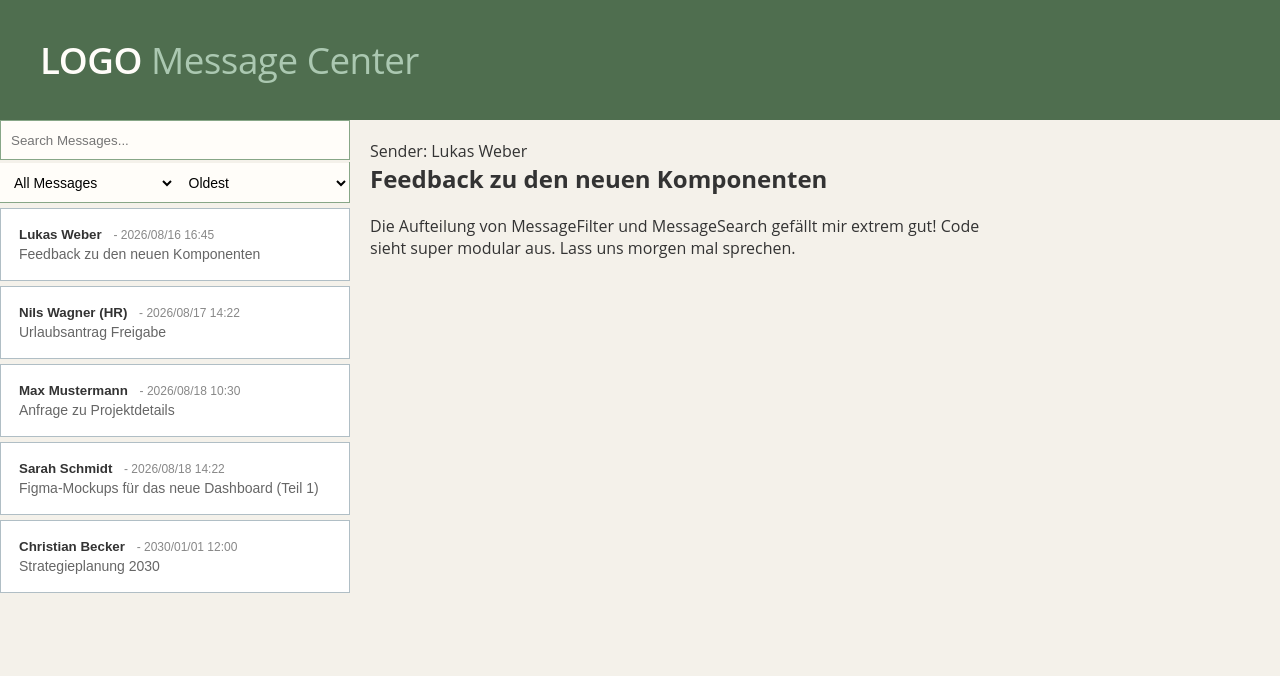
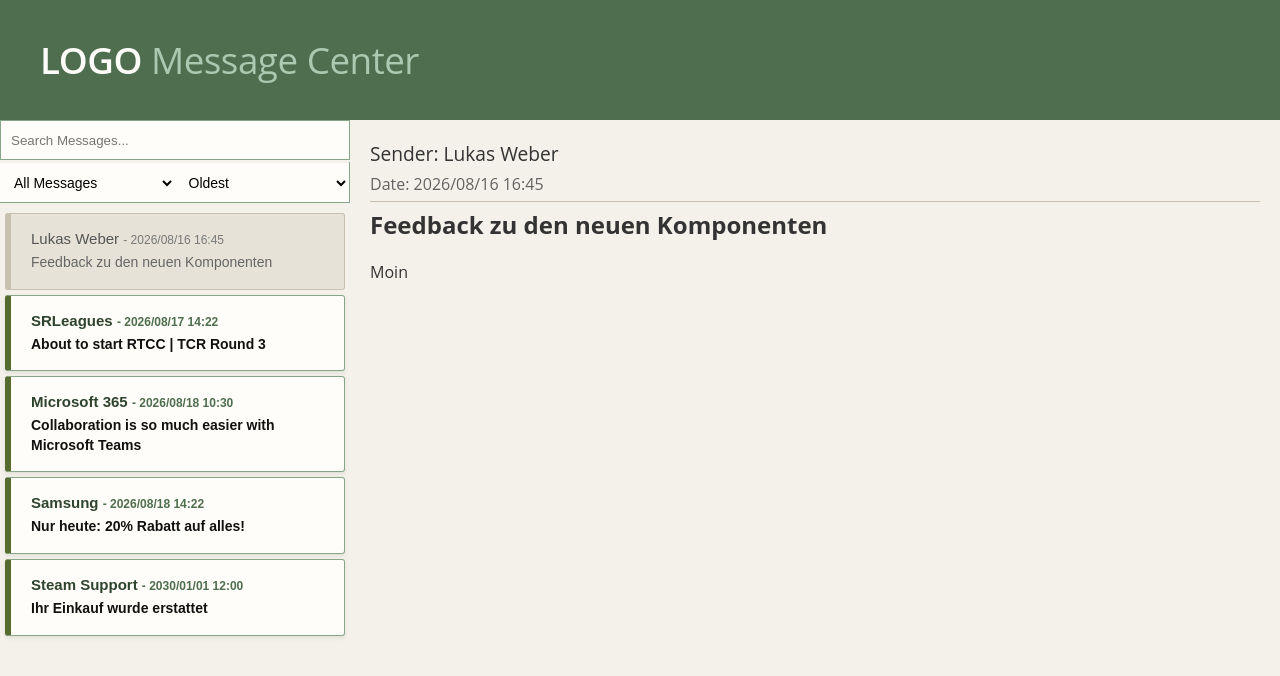
Before and after one commit to Yo-jo51/logo-message-center, a Vue app: page / in a window 1280 px wide. Both pictures are taken after a click on the button 175 px from the left and 244 px from the top of the page. Shown: the top 676 px of the page. Built offline with nearby package versions, Linux system fonts and the light colour scheme.

Commit message:
Implement search functionality and enhance message display features

```diff
--- a/src/MessageCenter.vue
+++ b/src/MessageCenter.vue
@@ -9,6 +9,7 @@ import MessageCard from './components/MessageCard.vue'
 import { TestMessages } from '@/MessageData/MessageData'
 
 const messages = ref(TestMessages)
+const searchText = ref('')
 const currentMessage = ref(null)
 
 const filter = ref({
@@ -16,12 +17,28 @@ const filter = ref({
   sort: 'Oldest',
 })
 
+function openMessage(message) {
+  message.seen = true
+  currentMessage.value = message
+}
+
 const filteredMessages = computed(() => {
   let result = messages.value
 
-  if (filter.value.status !== 'All Messages') {
-    result = result.filter((message) => message.status === filter.value.status)
+  if (searchText.value) {
+    const search = searchText.value.toLowerCase()
+
+    result = result.filter(
+      (message) =>
+        message.sender.toLowerCase().includes(search) ||
+        message.subject.toLowerCase().includes(search) ||
+        message.body.toLowerCase().includes(search),
+    )
   }
+
+  if (filter.value.status === 'Seen') result = result.filter((message) => message.seen)
+
+  if (filter.value.status === 'Unseen') result = result.filter((message) => !message.seen)
 
   return [...result].sort((a, b) => {
     const timeA = new Date(a.timestamp)
@@ -35,17 +52,17 @@ const filteredMessages = computed(() => {
 <template>
   <div class="layout">
     <div class="sidebar">
-      <div class="sidebar-controls">
-        <MessageSearch />
-        <MessageFilter @FilterApplied="filter = $event" />
-      </div>
+      <MessageSearch @SearchChanged="searchText = $event" />
+
+      <MessageFilter @FilterApplied="filter = $event" />
 
       <div class="MessageList">
         <MessageCard
           v-for="message in filteredMessages"
           :key="message.id"
           :message="message"
-          @openMail="currentMessage = $event"
+          @openMail="openMessage"
+          :class="{ ifseen: message.seen }"
         />
       </div>
     </div>
@@ -61,23 +78,16 @@ const filteredMessages = computed(() => {
   height: 100vh;
   overflow: hidden;
 }
+
 .sidebar {
   display: flex;
   flex-direction: column;
-  width: 100%;
-  max-width: 350px;
+  width: 350px;
   height: 85vh;
-  flex-shrink: 0;
   margin-top: 15vh;
   gap: 5px;
 }
-.sidebar-controls {
-  display: flex;
-  flex-direction: column;
-  width: 100%;
-  flex-shrink: 0;
-  gap: 5px;
-}
+
 .MessageList {
   display: flex;
   flex-direction: column;
@@ -85,5 +95,6 @@ const filteredMessages = computed(() => {
   width: 100%;
   overflow-y: auto;
   flex-grow: 1;
+  padding: 5px;
 }
 </style>
--- a/src/MessageData/MessageData.js
+++ b/src/MessageData/MessageData.js
@@ -1,33 +1,33 @@
 export const TestMessages = [
   {
     id: 1,
-    sender: 'Sarah Schmidt',
-    subject: 'Figma-Mockups für das neue Dashboard (Teil 1)',
-    body: 'Hi Jan, ich habe den ersten Teil der UI-Komponenten hochgeladen. Schau bitte mal rein. [Entwickler-Notiz: Zeitstempel identisch mit ID 12 / Ungelesen]',
+    sender: 'Samsung',
+    subject: 'Nur heute: 20% Rabatt auf alles!',
+    body: 'Verpasse nicht unsere exklusive Aktion! Sichere dir jetzt das neue Samsung Galaxy mit satten 20% Rabatt. Gib einfach den Code SAM20 beim Checkout ein und der Abzug erfolgt automatisch im Warenkorb. Nur solange der Vorrat reicht!',
     timestamp: '2026/08/18 14:22',
     seen: false,
   },
   {
     id: 2,
-    sender: 'Max Mustermann',
-    subject: 'Anfrage zu Projektdetails',
-    body: 'Hallo Jan, könntest du mir bitte die aktuellen Designdokumente für das Message Center zukommen lassen? Ich benötige sie für das morgige Meeting.',
+    sender: 'Microsoft 365',
+    subject: 'Collaboration is so much easier with Microsoft Teams',
+    body: 'Use Teams to connect and collaborate in one place through meetings, chat, or file sharing. Plus, get work done faster by using Microsoft 365 apps directly from Teams—keeping everything streamlined.',
     timestamp: '2026/08/18 10:30',
-    seen: true,
+    seen: false,
   },
   {
     id: 3,
-    sender: 'Nils Wagner (HR)',
-    subject: 'Urlaubsantrag Freigabe',
-    body: 'Guten Morgen Jan, dein Urlaubsantrag für die zwei Wochen im September wurde erfolgreich im System hinterlegt. Schönen Urlaub vorab!',
+    sender: 'SRLeagues',
+    subject: 'About to start RTCC | TCR Round 3',
+    body: 'Hi, The race is about to start. RTCC | TCR Round 3 - Laguna Seca GP | Multiclass TCR + MX-5 With Apex To Apex',
     timestamp: '2026/08/17 14:22',
-    seen: true,
+    seen: false,
   },
   {
     id: 4,
-    sender: 'Christian Becker',
-    subject: 'Strategieplanung 2030',
-    body: 'Hallo Team, hier ist der erste Entwurf für unsere langfristige Roadmap. [Entwickler-Notiz: Zukunft-Timestamp / Sollte bei "Neueste oben" ganz oben stehen]',
+    sender: 'Steam Support',
+    subject: 'Ihr Einkauf wurde erstattet',
+    body: 'Hallo Lvery, Wir haben Ihnen die Rückerstattung als Steam-Guthaben gutgeschrieben. Das Guthaben wird Ihnen als "ausstehend" angezeigt und wird innerhalb von 7 Tagen verfügbar.',
     timestamp: '2030/01/01 12:00',
     seen: false,
   },
@@ -35,8 +35,8 @@ export const TestMessages = [
     id: 5,
     sender: 'Lukas Weber',
     subject: 'Feedback zu den neuen Komponenten',
-    body: 'Die Aufteilung von MessageFilter und MessageSearch gefällt mir extrem gut! Code sieht super modular aus. Lass uns morgen mal sprechen.',
+    body: 'Moin',
     timestamp: '2026/08/16 16:45',
-    seen: true,
+    seen: false,
   },
 ]
--- a/src/components/MessageCard.vue
+++ b/src/components/MessageCard.vue
@@ -26,35 +26,77 @@ const emit = defineEmits(['openMail'])
   width: 100%;
   display: flex;
   flex-direction: column;
-  gap: 4px;
-
-  padding: 18px;
-  background-color: #ffffff;
-  border: 1px solid #b0bec5;
-
+  gap: 6px;
+  padding: 16px 20px;
+  background-color: #fffdf9;
+  border: 1px solid #87a687;
+  border-left: 6px solid darkolivegreen;
+  border-radius: 3px;
   text-align: left;
   cursor: pointer;
   box-sizing: border-box;
+  box-shadow: 0 2px 4px rgba(79, 110, 79, 0.12);
+  transition:
+    background-color 0.2s ease,
+    box-shadow 0.2s ease,
+    border-color 0.2s ease;
+}
+
+.Card:hover {
+  background-color: #f4f1ea;
+  border-color: #4f6e4f;
+  box-shadow: 0 4px 10px rgba(79, 110, 79, 0.2);
+}
+
+.Card.ifseen {
+  background-color: #e6e2d8;
+  border: 1px solid #c8c0ae;
+  border-left: 6px solid #c8c0ae;
+  box-shadow: none;
+}
+
+.Card.ifseen:hover {
+  background-color: #dad5ca;
+  border-color: #b8b09e;
+}
+
+.card-header {
+  display: flex;
+  justify-content: space-between;
+  align-items: center;
 }
 
 .sender {
-  font-weight: bold;
-  color: #333333;
+  font-weight: 800;
+  color: #2e442e;
+  font-size: 15px;
+}
+
+.Card.ifseen .sender {
+  font-weight: 500;
+  color: #555555;
 }
 
 .date {
+  font-weight: 600;
+  font-size: 12px;
+  color: #4f6e4f;
+}
+
+.Card.ifseen .date {
   font-weight: normal;
-  font-size: 12px;
-  color: #888888;
-  margin-left: 8px;
+  color: #777777;
 }
 
 .subject {
-  color: #666666;
+  color: #111111;
+  font-weight: 600;
   font-size: 14px;
+  line-height: 1.4;
 }
 
-.Card:hover {
-  background-color: #f5f5f5;
+.Card.ifseen .subject {
+  color: #666666;
+  font-weight: normal;
 }
 </style>
--- a/src/components/MessageReader.vue
+++ b/src/components/MessageReader.vue
@@ -2,6 +2,7 @@
 defineProps<{
   message: {
     sender: string
+    timestamp: string
     subject: string
     body: string | null
   }
@@ -9,10 +10,12 @@ defineProps<{
 </script>
 
 <template>
-  <div class="reader">
+  <!-- Die Klasse 'empty-state' wird dynamisch hinzugefügt, wenn keine Nachricht vorhanden ist -->
+  <div class="reader" :class="{ 'empty-state': !message }">
     <div class="message" v-if="message">
-      <p>Sender: {{ message.sender }}</p>
-      <h2>{{ message.subject }}</h2>
+      <p id="Sender">Sender: {{ message.sender }}</p>
+      <p id="Date">Date: {{ message.timestamp }}</p>
+      <h2 id="Subject">{{ message.subject }}</h2>
       <p id="body">{{ message.body || 'No Content' }}</p>
     </div>
 
@@ -30,9 +33,42 @@ defineProps<{
   padding: 20px;
   margin-top: 15vh;
   overflow-y: auto;
+  display: flex;
+  flex-direction: column;
 }
+
+.reader.empty-state {
+  display: flex;
+  align-items: center;
+  justify-content: center;
+  text-align: center;
+}
+
+h3 {
+  font-weight: 900;
+  font-size: x-large;
+  max-width: 45ch;
+  color: #7a7a7a;
+  transform: translateY(-20px);
+}
+
+#Subject {
+  padding-top: 6px;
+  border-top: 1px solid #c8c0ae;
+}
+
 #body {
   margin-top: 20px;
   max-width: 70ch;
 }
+
+#Date {
+  margin-top: 6px;
+  margin-bottom: 6px;
+  color: rgb(100, 99, 99);
+}
+
+#Sender {
+  font-size: larger;
+}
 </style>
--- a/src/components/MessageSearch.vue
+++ b/src/components/MessageSearch.vue
@@ -1,10 +1,23 @@
 <script setup>
-// Hier kommt später die v-model Suchlogik rein
+import { ref } from 'vue'
+
+const search = ref('')
+const emit = defineEmits(['SearchChanged'])
+
+function searchChanged() {
+  emit('SearchChanged', search.value)
+}
 </script>
 
 <template>
   <div class="search-container">
-    <input type="text" placeholder="Search Messages..." class="search" />
+    <input
+      v-model="search"
+      @input="searchChanged"
+      type="text"
+      placeholder="Search Messages..."
+      class="search"
+    />
   </div>
 </template>
 
@@ -15,23 +28,17 @@
   left: 0;
   width: 350px;
   z-index: 10;
-  background-color: var(--porcelain);
+  background: var(--porcelain);
 }
 
 .search {
   width: 100%;
   height: 5vh;
-
   padding-left: 10px;
-
   box-sizing: border-box;
-
   border: 1px solid var(--muted-teal);
-
-  border-radius: 0px;
-
+  border-radius: 0;
   background: transparent;
-
   outline: none;
 }
 </style>
```
